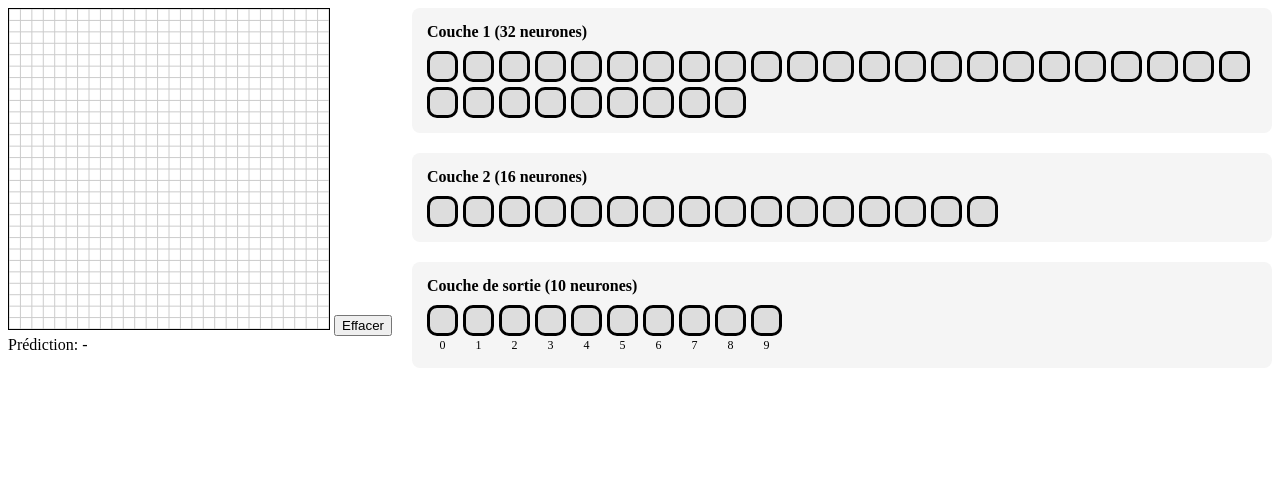
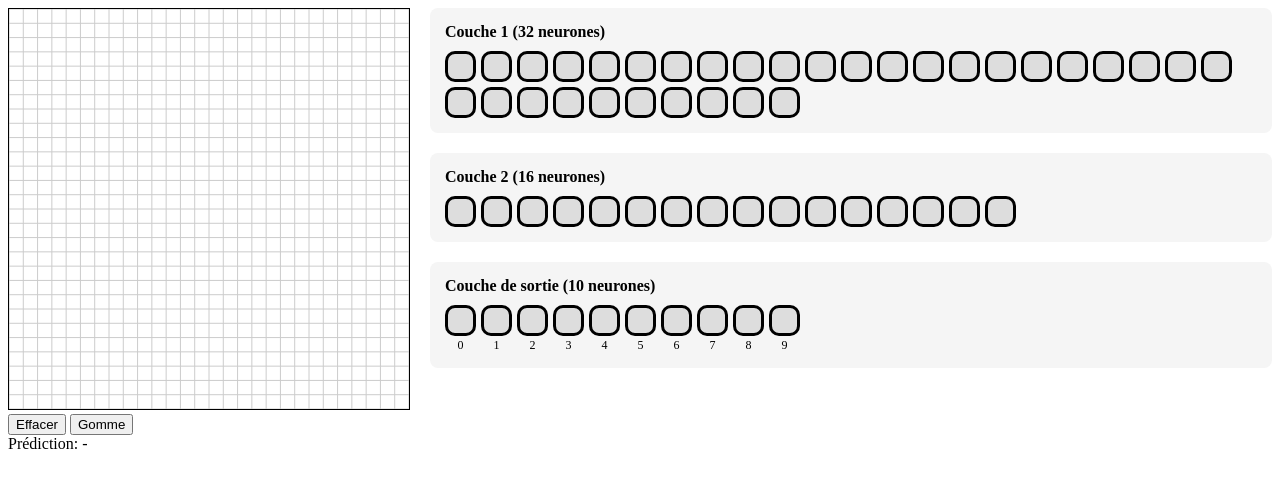
Before and after one commit to Cent0Quatre/mnist_prediction, a Flask app: page / in a window 1280 px wide. Shown: the top 488 px of the page. Run offline with Flask 3, Linux system fonts and the light colour scheme; parts of the project's set-up code (start-up, migrations or seed data) failed here and were passed over.

Commit message:
Update index.html

```diff
--- a/templates/index.html
+++ b/templates/index.html
@@ -1,18 +1,20 @@
 <!DOCTYPE html>
-
 <html lang="fr">
 <head>
     <meta charset="UTF-8">
     <meta name="viewport" content="width=device-width, initial-scale=1.0">
     <title>Nergrexon</title>
-    <link rel="stylesheet" href="{{ url_for('static', filename='css/style.css') }}">
-    <script src="{{ url_for('static', filename='js/script.js') }}" defer></script>
+    <link rel="stylesheet" href="{{ url_for('static', filename='/css/style.css') }}">
+    <script type="module" src="{{ url_for('static', filename='/js/script.js') }}" defer></script>
 </head>
 <body>
     <div class="container">
         <div class="canvas-container">
-          <canvas id="pixelCanvas" width="320" height="320" style="image-rendering: pixelated; border:1px solid black;"></canvas>
+            <canvas id="pixelCanvas" width="400" height="400" style="image-rendering: pixelated; border:1px solid black;"></canvas>
+            <div class="controls">
                 <button id="clearCanvas">Effacer</button>
+                <button id="eraseButton">Gomme</button>
+            </div>
             <div id="prediction">Prédiction: -</div>
         </div>
 
```
Lines whose indentation alone changed are shown as unchanged.
